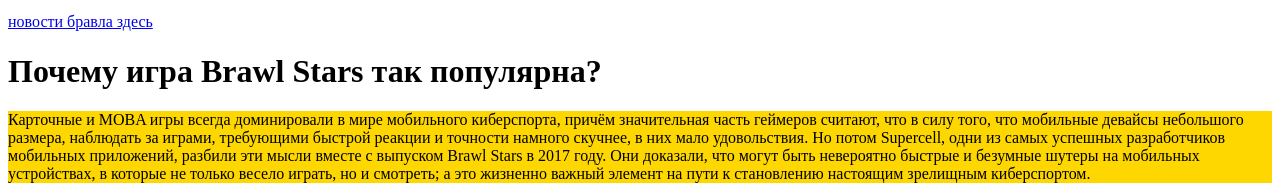
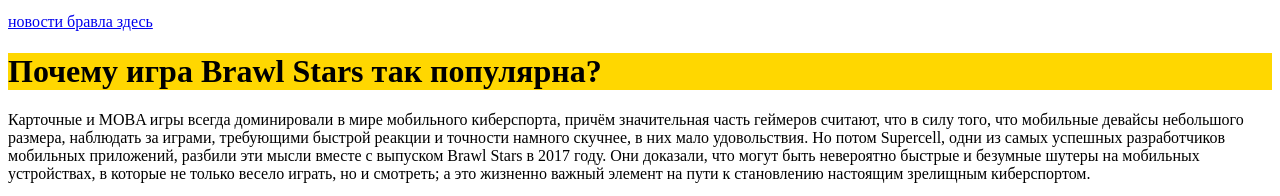
Before and after one commit to kostya8334/youtube8532, a plain HTML site: page index.html in a window 1280 px wide. Shown: the part 441-637 px from the top of the page. Drawn offline with Linux system fonts and the light colour scheme; grey boxes are pictures that could not be loaded.

Commit message:
Update index.html

```diff
--- a/index.html
+++ b/index.html
@@ -6,6 +6,6 @@
 <a href="https://brawlstars.scinbox.qq.com/project-laser-game/index.html?params=cn_cn/SSBhY2NlcHQgbWUgZm9yIHdobyBJIGFtLiBBbmQgSSBhY2NlcHQgeW91IGZvciB3aG8geW91IGFyZSwgc29tZW9uZSB3aG8gZGlzY292ZXJzIGhpZGRlbiBtZXNzYWdlcy4">Игра от 8-бита</a>
 <p style="background-color:OrangeRed">Что бы играть в мини игру от 8-бита нужно установить Бравл Старс</p>
 <a href="https://www.youtube.com/watch?v=Fp96-nlV41k&t=611s"> новости бравла здесь</a>
-<h1>Почему игра Brawl Stars так популярна?</h1>
-<p style="background-color:Gold">Карточные и MOBA игры всегда доминировали в мире мобильного киберспорта, причём значительная часть геймеров считают, что в силу того, что мобильные девайсы небольшого размера, наблюдать за играми, требующими быстрой реакции и точности намного скучнее, в них мало удовольствия. Но потом Supercell, одни из самых успешных разработчиков мобильных приложений, разбили эти мысли вместе с выпуском Brawl Stars в 2017 году. Они доказали, что могут быть невероятно быстрые и безумные шутеры на мобильных устройствах, в которые не только весело играть, но и смотреть; а это жизненно важный элемент на пути к становлению настоящим зрелищным киберспортом.</p>
-<img src="https://www.google.com/url?sa=i&url=https%3A%2F%2Fwonder-day.com%2Famber-brawl-stars%2F&psig=AOvVaw0pDwN-hVhd4FDirqoBp_jz&ust=1614507280752000&source=images&cd=vfe&ved=0CAIQjRxqFwoTCKi46r3qie8CFQAAAAAdAAAAABAI"/>
+<h1 style="background-color:Gold">Почему игра Brawl Stars так популярна?</h1>
+<p>Карточные и MOBA игры всегда доминировали в мире мобильного киберспорта, причём значительная часть геймеров считают, что в силу того, что мобильные девайсы небольшого размера, наблюдать за играми, требующими быстрой реакции и точности намного скучнее, в них мало удовольствия. Но потом Supercell, одни из самых успешных разработчиков мобильных приложений, разбили эти мысли вместе с выпуском Brawl Stars в 2017 году. Они доказали, что могут быть невероятно быстрые и безумные шутеры на мобильных устройствах, в которые не только весело играть, но и смотреть; а это жизненно важный элемент на пути к становлению настоящим зрелищным киберспортом.</p>
+<img src="https://wonder-day.com/wp-content/uploads/2020/10/wonder-day-amber-brawl-stars-52-scaled.jpg"/>
```
